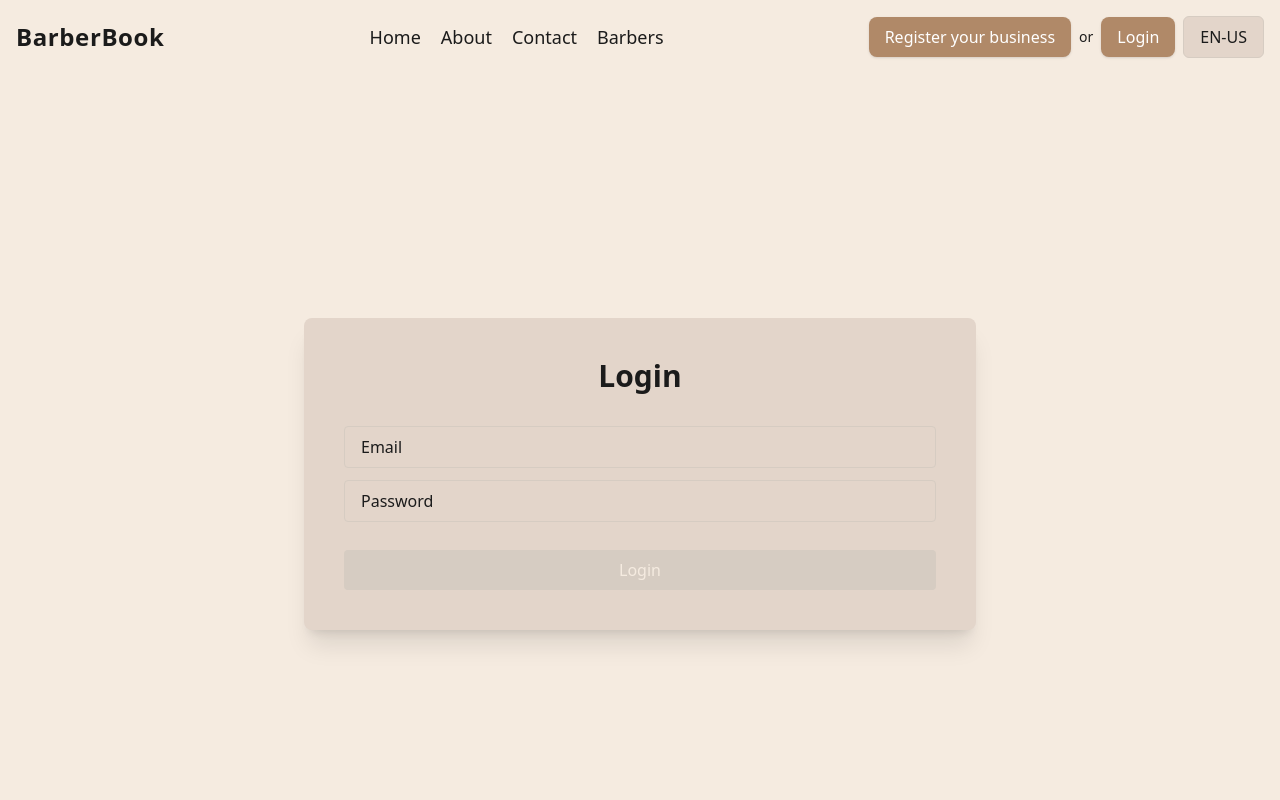
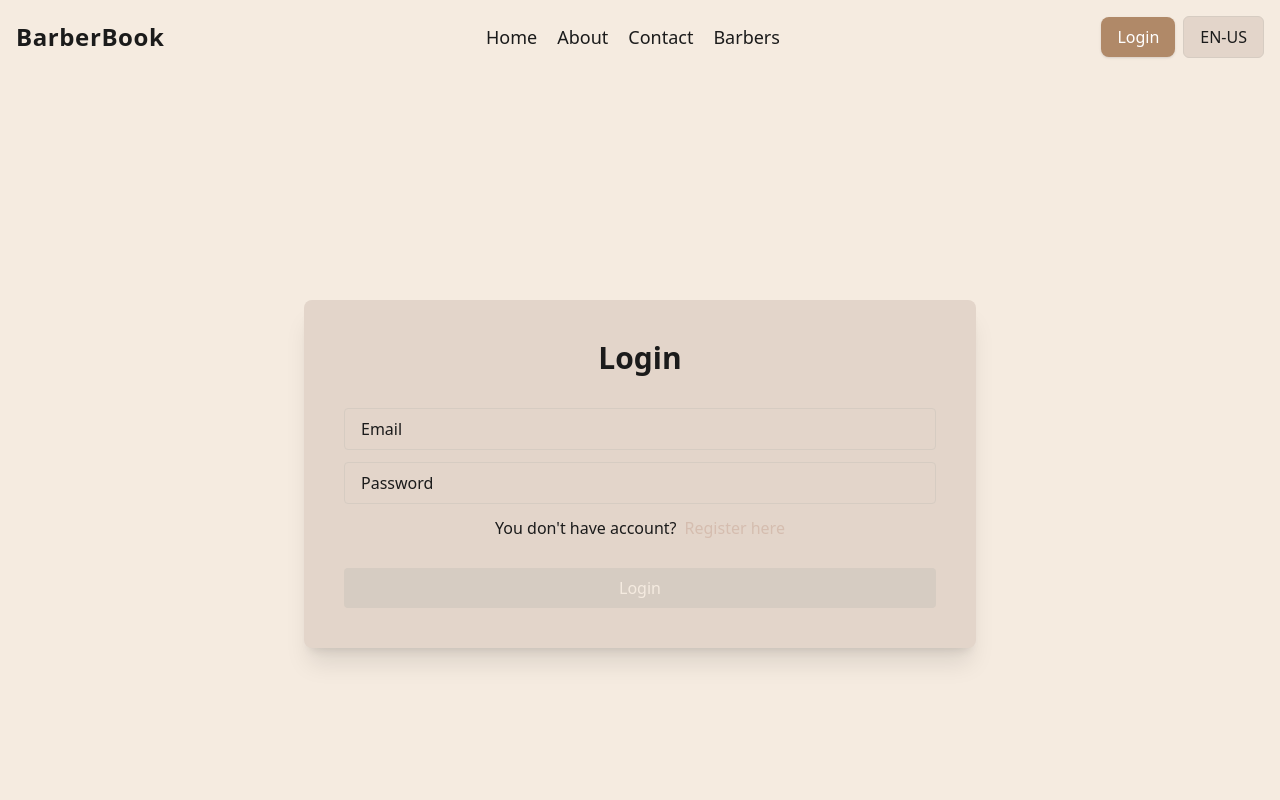
Before and after one commit to BojanJankov/barbers-booking-app, a React (Vite) app in the folder client/: page /login in a window 1280 px wide. Shown: the top 800 px of the page. Built offline with nearby package versions, Linux system fonts and the light colour scheme; no server answers.

Commit message:
updated login for with new link to register form, deleted register button from header, tested language switcher. Next to implement is useTranslation hook and change all text in html with translation text form json files

```diff
--- a/client/src/Layout/Header/Header.tsx
+++ b/client/src/Layout/Header/Header.tsx
@@ -1,9 +1,9 @@
 import { useContext } from "react";
 import Navbar from "../../Components/Navbar/Navbar";
-import { AuthContext } from "../../context/AuthContext";
 import { useNavigate } from "react-router-dom";
 import DropdownMenu from "../../Components/DropDownMenu/DropDownMenu";
 import { LanguageSwitcher } from "../../Components/LanguageSwitcher/LanguageSwitcher";
+import { AuthContext } from "../../context/AuthContext";
 
 function Header() {
   const navigate = useNavigate();
@@ -46,13 +46,13 @@ function Header() {
           </div>
         ) : (
           <div className="flex flex-col sm:flex-row items-center gap-2">
-            <button
+            {/* <button
               className="bg-[#b08968] hover:bg-[#a17459] text-white font-medium px-4 py-2 rounded-lg transition-all duration-200 shadow cursor-pointer"
               onClick={() => navigate("register")}
             >
               Register your business
-            </button>
-            <span className="text-sm text-font">or</span>
+            </button> */}
+            {/* <span className="text-sm text-font">or</span> */}
             <button
               className="bg-[#b08968] hover:bg-[#a17459] text-white font-medium px-4 py-2 rounded-lg transition-all duration-200 shadow cursor-pointer"
               onClick={() => navigate("login")}
--- a/client/src/Pages/Login/Login.tsx
+++ b/client/src/Pages/Login/Login.tsx
@@ -85,6 +85,17 @@ export const LoginPage = () => {
             value={password}
             onChange={(event) => setPassword(event.target.value)}
           />
+          <p className="text-font flex justify-center">
+            You don't have account?{" "}
+            <a
+              className="text-light pl-2 hover:text-font cursor-pointer"
+              onClick={() => {
+                navigate("/register");
+              }}
+            >
+              Register here
+            </a>
+          </p>
           <button type="submit" className={styles.button}>
             Login
           </button>
```
